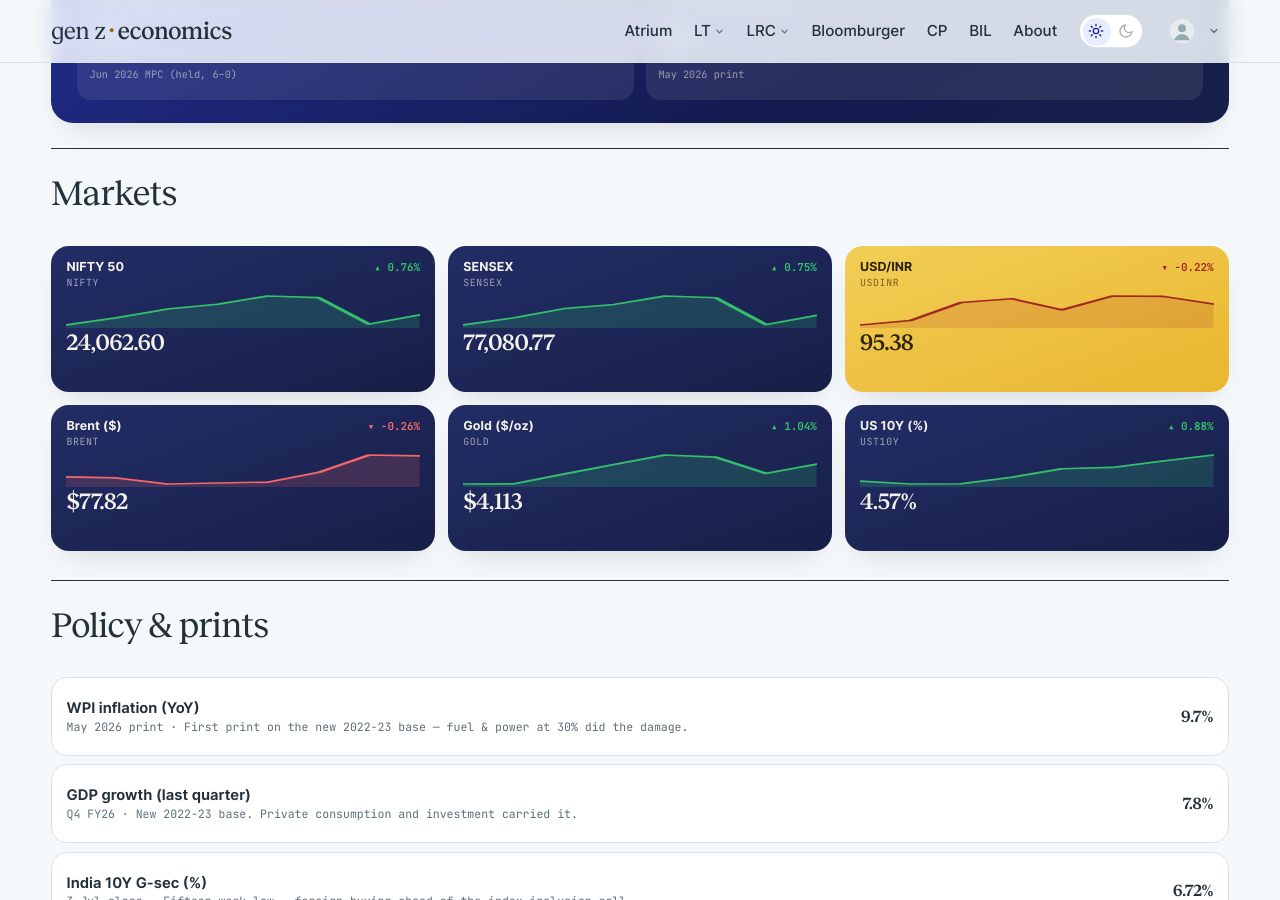
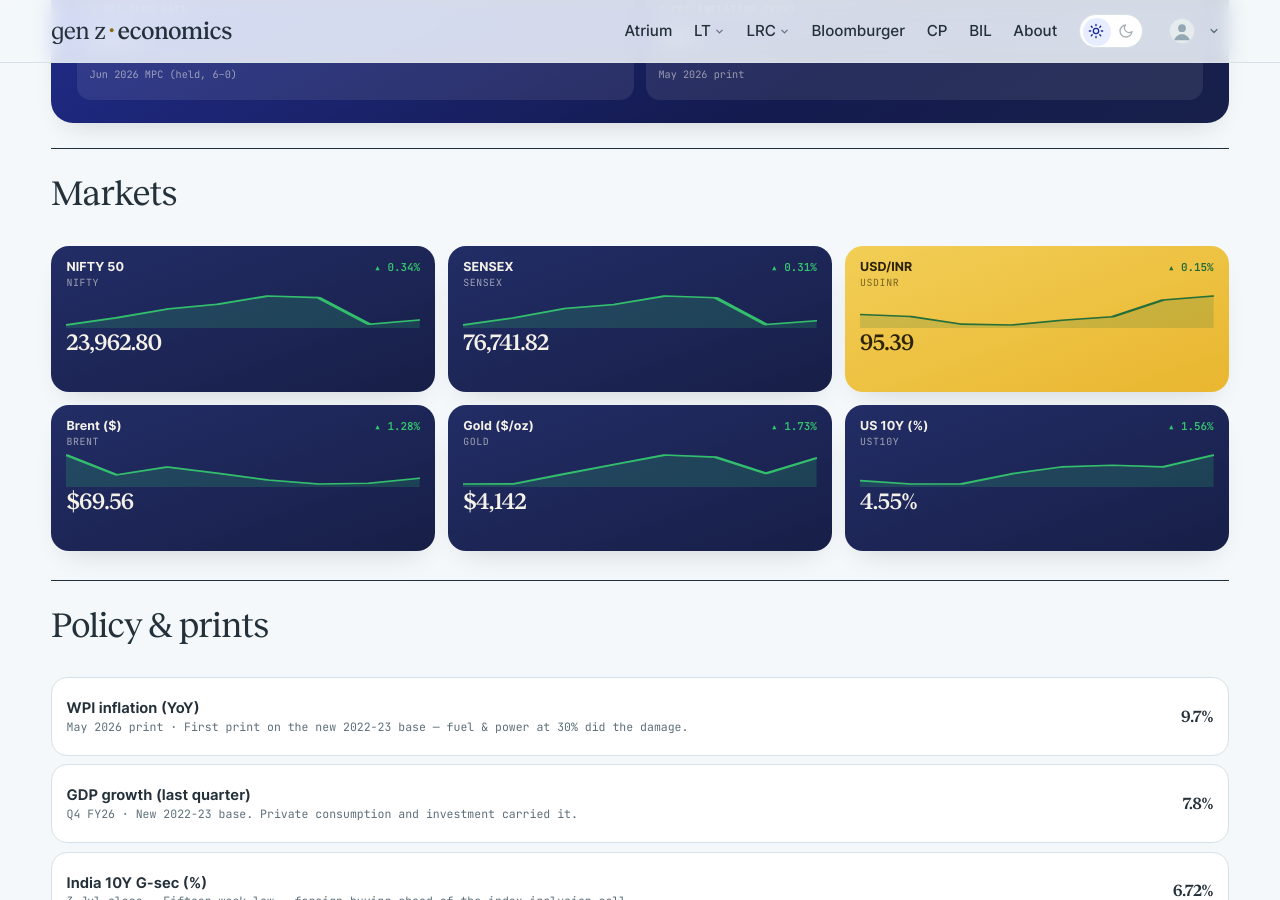
Before and after one commit to harsharya7021/genz-economics.com, a Jekyll site: the page built from macro-watch.html, in a window 1280 px wide and 900 px high, scrolled down 599 px. Built offline with Jekyll 4.4.1, drawn with Linux system fonts in a browser that asks for light colours; comment, search, counter and statistics services are not loaded.

Commit message:
data: morning market refresh

```diff
--- a/_data/macro.json
+++ b/_data/macro.json
@@ -3,8 +3,8 @@
   "auto": {
     "nifty": {
       "label": "NIFTY 50",
-      "v": "24,062.60",
-      "chg": 0.76,
+      "v": "23,962.80",
+      "chg": 0.34,
       "spark": [
         23865.75,
         24005.85,
@@ -13,13 +13,13 @@
         24430.35,
         24398.699,
         23882.051,
-        24062.6
+        23962.801
       ]
     },
     "sensex": {
       "label": "SENSEX",
-      "v": "77,080.77",
-      "chg": 0.75,
+      "v": "76,741.82",
+      "chg": 0.31,
       "spark": [
         76478.672,
         76922.641,
@@ -28,43 +28,43 @@
         78285.07,
         78180.719,
         76503.602,
-        77080.773
+        76741.82
       ]
     },
     "usdinr": {
       "label": "USD/INR",
-      "v": "95.38",
-      "chg": -0.22,
+      "v": "95.39",
+      "chg": 0.15,
       "spark": [
-        94.79,
-        94.918,
-        95.418,
-        95.527,
-        95.215,
-        95.604,
-        95.593,
-        95.38
+        94.74,
+        94.67,
+        94.4,
+        94.37,
+        94.54,
+        94.66,
+        95.25,
+        95.39
       ]
     },
     "brent": {
       "label": "Brent ($)",
-      "v": "$77.82",
-      "chg": -0.26,
+      "v": "$69.56",
+      "chg": 1.28,
       "spark": [
-        73.15,
-        72.92,
-        71.57,
-        71.8,
-        71.99,
-        74.16,
-        78.02,
-        77.82
+        73.74,
+        70.16,
+        71.59,
+        70.46,
+        69.24,
+        68.53,
+        68.68,
+        69.56
       ]
     },
     "gold": {
       "label": "Gold ($/oz)",
-      "v": "$4,113",
-      "chg": 1.04,
+      "v": "$4,142",
+      "chg": 1.73,
       "spark": [
         4022.3,
         4022.9,
@@ -73,22 +73,22 @@
         4155.1,
         4145.3,
         4070.9,
-        4113.2
+        4141.5
       ]
     },
     "ust10y": {
       "label": "US 10Y (%)",
-      "v": "4.57%",
-      "chg": 0.88,
+      "v": "4.55%",
+      "chg": 1.56,
       "spark": [
-        4.392,
-        4.372,
-        4.374,
-        4.418,
-        4.475,
-        4.485,
-        4.529,
-        4.569
+        4.4,
+        4.38,
+        4.38,
+        4.44,
+        4.48,
+        4.49,
+        4.48,
+        4.55
       ]
     }
   },
--- a/_data/markets.yml
+++ b/_data/markets.yml
@@ -6,9 +6,9 @@ as_of: 9 Jul 2026
 tickers:
 - symbol: NIFTY 50
   code: ^NSEI
-  value: 24,062.60
-  change: '+180.55'
-  pct: +0.76%
+  value: 23,962.80
+  change: '+80.75'
+  pct: +0.34%
   dir: up
   spark:
   - 23865.75
@@ -18,12 +18,12 @@ tickers:
   - 24430.35
   - 24398.699
   - 23882.051
-  - 24062.6
+  - 23962.801
 - symbol: SENSEX
   code: BSE
-  value: 77,080.77
-  change: '+577.17'
-  pct: +0.75%
+  value: 76,741.82
+  change: '+238.22'
+  pct: +0.31%
   dir: up
   spark:
   - 76478.672
@@ -33,22 +33,22 @@ tickers:
   - 78285.07
   - 78180.719
   - 76503.602
-  - 77080.773
+  - 76741.82
 - symbol: USD / INR
   code: FX
-  value: '95.38'
-  change: −0.21
-  pct: −0.22%
-  dir: down
+  value: '95.39'
+  change: '+0.14'
+  pct: +0.15%
+  dir: up
   spark:
-  - 94.79
-  - 94.918
-  - 95.418
-  - 95.527
-  - 95.215
-  - 95.604
-  - 95.593
-  - 95.38
+  - 94.74
+  - 94.67
+  - 94.4
+  - 94.37
+  - 94.54
+  - 94.66
+  - 95.25
+  - 95.39
 - symbol: 10Y G-Sec
   code: IN10Y
   value: 6.72%
```
